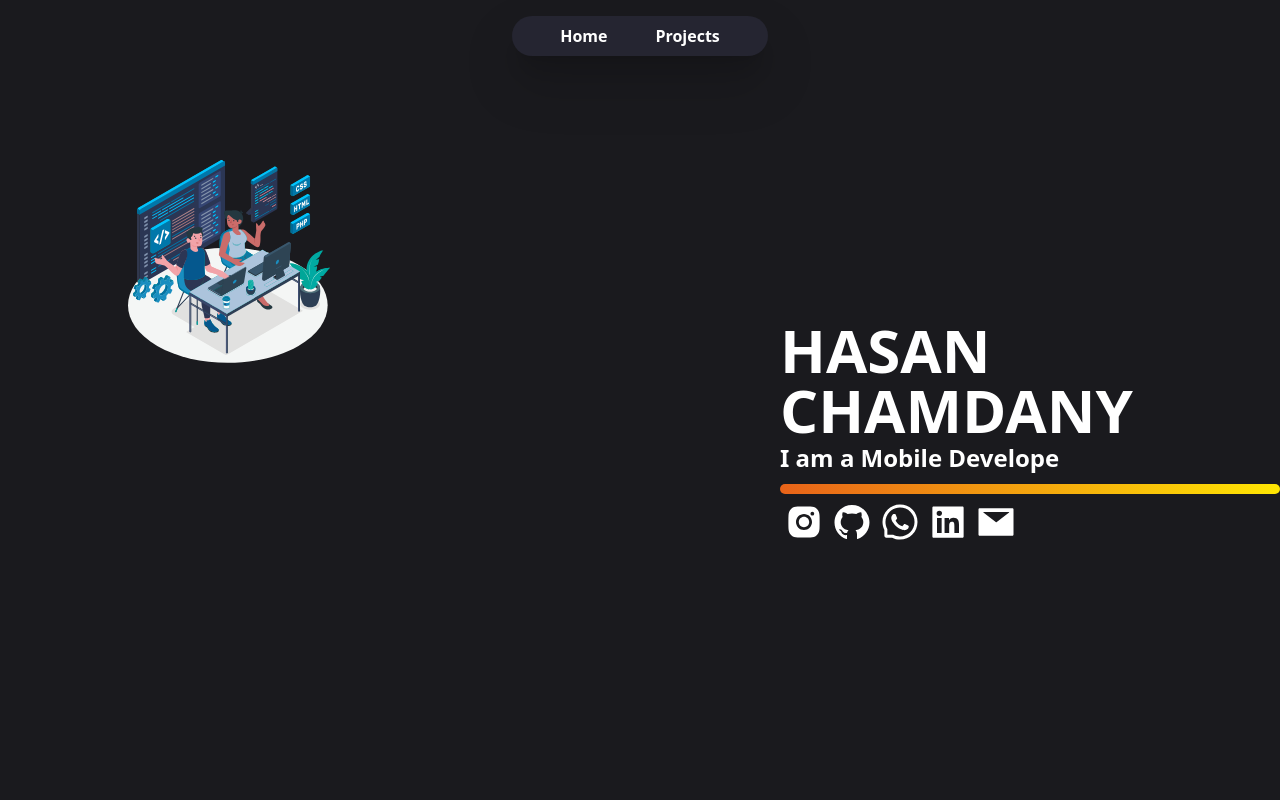
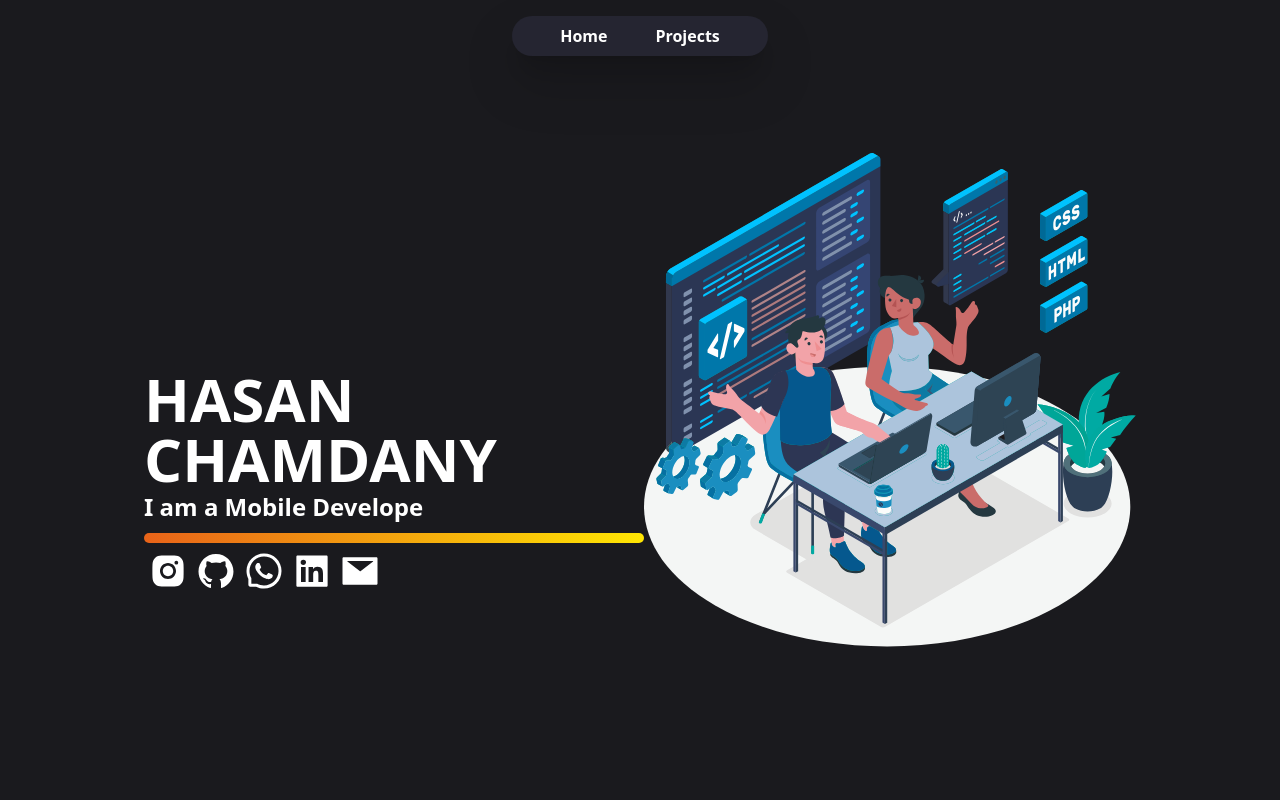
Before and after one commit to hasanchamdany/hasanchamdany.github.io, a Next.js app: page / in a window 1280 px wide. Shown: the top 800 px of the page. Built offline with nearby package versions, Linux system fonts and the light colour scheme.

Commit message:
feat(asset): add photo

```diff
--- a/src/pages/index.js
+++ b/src/pages/index.js
@@ -31,20 +31,9 @@ export default function Home() {
       <section className=" h-screen w-full ">
         <div className="bg-dark-base  w-full h-screen">
           {/* <h1>test woe</h1> */}
-          <div className="md:flex flex-row block">
-            <div
-              data-aos="fade"
-              className="md:mt-40 mt-0 md:pt-0 sm:pt-36 pt-20 md:ml-32 ml-4 max-w-[583.67px]"
-            >
-              <Image
-                src={vector1}
-                alt="vector frontend"
-                width={583.67}
-                height={585.35}
-                layout={"responsive"}
-              />
-            </div>
-            <div className="md:mt-40 mt-10 md:ml-[450px] ml-8 text-white font-bold block">
+          <div className="md:flex flex-row justify-between mx-36 items-center h-screen block">
+
+            <div className=" text-white font-bold block">
               <div
                 className="md:mt-40 mt-10 md:text-6xl text-3xl"
                 data-aos="fade-right"
@@ -91,6 +80,18 @@ export default function Home() {
                 </Link>
               </div>
             </div>
+            <div
+              data-aos="fade"
+              className=" max-w-[583.67px]"
+            >
+              <Image
+                src={vector1}
+                alt="vector frontend"
+                width={583.67}
+                height={585.35}
+                layout={"responsive"}
+              />
+            </div>
           </div>
         </div>
       </section>
```
Also changed, not shown: public/images/photo.svg (added).
